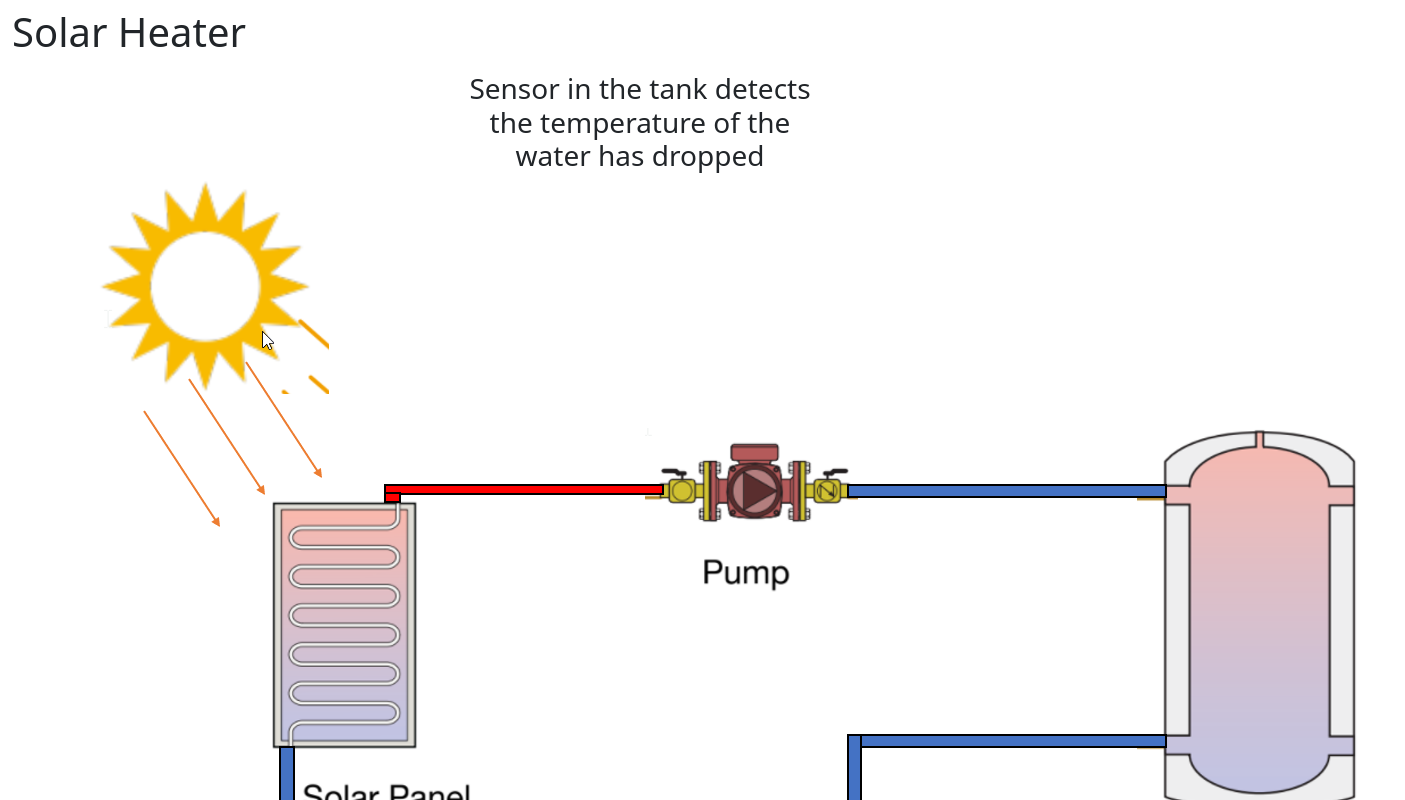
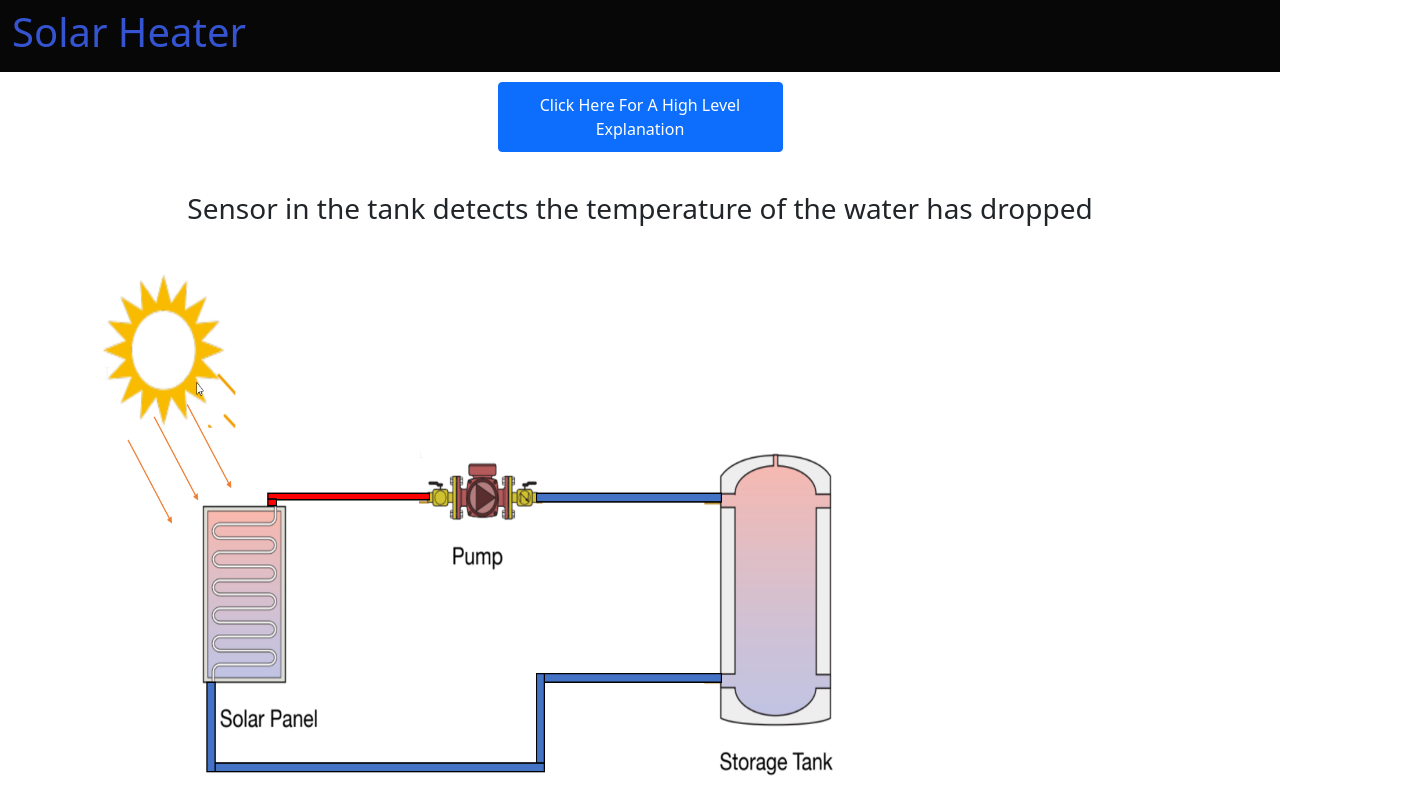
Before and after one commit to ds1242/solar-heater, a React (Create React App) app: page / in a window 1280 px wide. Shown: the top 800 px of the page, 1405 px wide, since content can reach past the window. Built offline with nearby package versions, Linux system fonts and the light colour scheme.

Commit message:
added styling

```diff
--- a/package.json
+++ b/package.json
@@ -10,7 +10,7 @@
     "react": "^17.0.2",
     "react-bootstrap": "^2.0.4",
     "react-dom": "^17.0.2",
-    "react-router-dom": "^6.2.1",
+    "react-router-dom": "^5.2.0",
     "react-scripts": "5.0.0",
     "web-vitals": "^2.1.2"
   },
--- a/src/App.css
+++ b/src/App.css
@@ -1,38 +1,7 @@
-.App {
-  text-align: center;
+:root{
+  --primary_color:#EFEFEF;
+  --secondary_color:#3454D1;
+  --tertiary_color:#34D1BF;
+  --quartiary_color:#070707;
+  --cinqieme_color:#D1345B;
 }
-
-.App-logo {
-  height: 40vmin;
-  pointer-events: none;
-}
-
-@media (prefers-reduced-motion: no-preference) {
-  .App-logo {
-    animation: App-logo-spin infinite 20s linear;
-  }
-}
-
-.App-header {
-  background-color: #282c34;
-  min-height: 100vh;
-  display: flex;
-  flex-direction: column;
-  align-items: center;
-  justify-content: center;
-  font-size: calc(10px + 2vmin);
-  color: white;
-}
-
-.App-link {
-  color: #61dafb;
-}
-
-@keyframes App-logo-spin {
-  from {
-    transform: rotate(0deg);
-  }
-  to {
-    transform: rotate(360deg);
-  }
-}
--- a/src/components/Nav/Nav.css
+++ b/src/components/Nav/Nav.css
@@ -2,19 +2,11 @@ nav {
     background-color: var(--quartiary_color);
 }
 
-nav a {
-    color:var(--secondary_color);
-}
-
-nav a:hover {
-    color:var(--primary_color)
-}
-
-h3 a {
+h1 {
     color:var(--secondary_color);
     text-decoration:none;
 }
-h3 a:hover {
+h1:hover {
     color:var(--primary_color);
     text-decoration:none;
 }
--- a/src/components/Nav/Nav.jsx
+++ b/src/components/Nav/Nav.jsx
@@ -1,11 +1,15 @@
 import React from 'react';
+import { Link } from 'react-router-dom'
 import './Nav.css';
 
 function Nav() {
     return (
         <nav className='navbar navbar-expand-sm'>
             <div className='container-fluid'>
-                <h1>Solar Heater</h1>
+                {/* <Link to={'/'} className='navbar-brand'> */}
+                    <h1>Solar Heater</h1>
+                {/* </Link> */}
+
             </div>
         </nav>
     )
--- /dev/null
+++ b/src/components/System/System.css
@@ -0,0 +1,21 @@
+img {
+    width: 60vw;
+    height: 65vh;
+    margin-left: auto;
+    margin-right: auto;
+}
+
+#startButton {
+    width: 25%;
+    padding: 10px;
+    margin: 10px;
+}
+
+#imageRow {
+    padding: 10px
+}
+
+#infoSection {
+    padding: 30px;
+    text-align: center;
+}
--- a/src/components/System/System.jsx
+++ b/src/components/System/System.jsx
@@ -12,6 +12,8 @@ import tankHeat1 from '../../assets/tankHeating1.png';
 import tankHeat2 from '../../assets/tankHeating2.png';
 import tankHeat3 from '../../assets/tankHeating3.png';
 import systemFinalState from '../../assets/systemFinalState.png';
+import './System.css';
+
 
 function System() {
     let systemHeat = [systemInitial, systemHeat1, systemHeat2, tankHeat1, tankHeat2, tankHeat3, systemFinalState]
@@ -51,25 +53,18 @@ function System() {
 
     return (
         <Container>
-            <Row>
-                <Col>
-                </Col>
-                <Col>
-                    <h3>{informationArr}</h3>
-                </Col>
-                <Col>
+            <Row className='justify-content-center'>
+                <Button onClick={changePicture} id='startButton'>Click Here For A High Level Explanation</Button>
+            </Row>
+            <Row className='justify-content-center align-items-center'>
+                <Col id='infoSection'>
+                    <h3 className='justify-content-center'>{informationArr}</h3>
                 </Col>
             </Row>
-            <Row>
-
+            <Row id='imageRow' className='justify-content-center'>
                 <Col>
                     <img src={imageSource} alt='images of system heating water and adding it to the tank'/>
                 </Col>
-
-            </Row>
-            <Row>
-                <Button onClick={changePicture}>Click</Button>
-
             </Row>
         </Container>
     )
--- a/src/index.js
+++ b/src/index.js
@@ -4,7 +4,7 @@ import './index.css';
 import App from './App';
 import 'bootstrap/dist/css/bootstrap.min.css';
 import 'bootstrap/dist/js/bootstrap.bundle.min';
-import reportWebVitals from './reportWebVitals';
+// import reportWebVitals from './reportWebVitals';
 
 ReactDOM.render(
   <React.StrictMode>
@@ -16,4 +16,4 @@ ReactDOM.render(
 // If you want to start measuring performance in your app, pass a function
 // to log results (for example: reportWebVitals(console.log))
 // or send to an analytics endpoint. Learn more: https://bit.ly/CRA-vitals
-reportWebVitals();
+// reportWebVitals();
```
Also changed, not shown: 1 other file (tests, documents, lock files or other folders).
